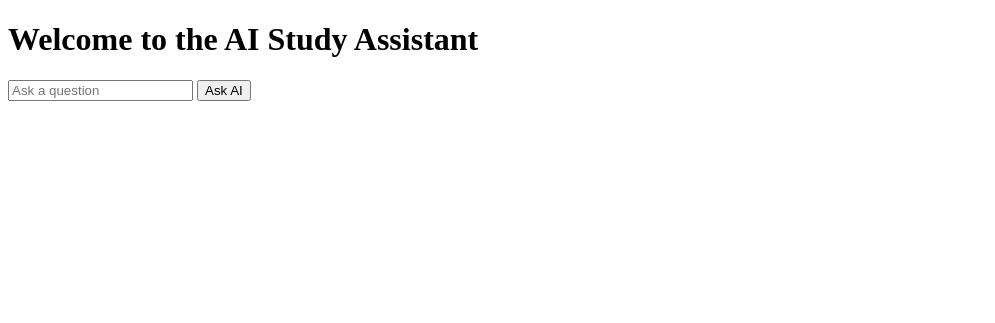
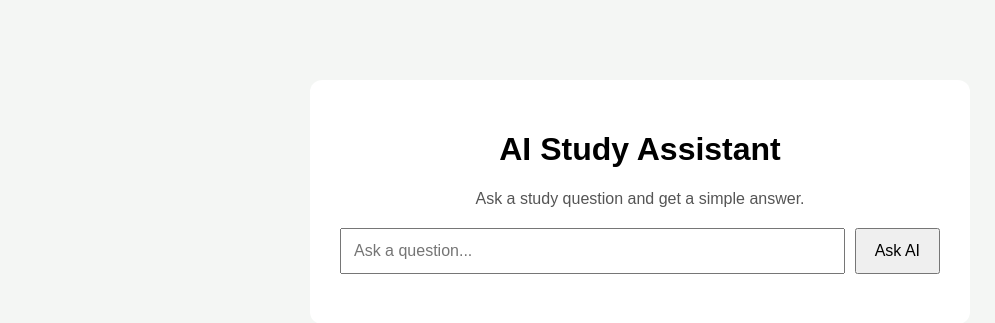
Before and after one commit to tajirreda-a11y/ai-study-assistant, a Flask app: page / in a window 1280 px wide. Shown: the top 323 px of the page, without its empty margins (0-995 px from the left). Run offline with Flask 3, Linux system fonts and the light colour scheme.

Commit message:
Add AI chat interface with Ollama

```diff
--- a/app.py
+++ b/app.py
@@ -1,17 +1,32 @@
 from flask import Flask, render_template, request, jsonify
+import requests
 
 app = Flask(__name__)
 
-@app.route('/')
+@app.route("/")
 def home():
-    return render_template('index.html')
+    return render_template("index.html")
 
-@app.route('/ask', methods=['POST'])
+@app.route("/ask", methods=["POST"])
 def ask():
+
     data = request.get_json()
-    question = data.get('question', '')
-    answer = f"You asked: {question}"
-    return jsonify({'answer': answer})
+    question = data.get("question")
 
-if __name__ == '__main__':
+    ollama_response = requests.post(
+        "http://localhost:11434/api/generate",
+        json={
+            "model": "qwen2.5:0.5b",
+            "prompt": question,
+            "stream": False
+        }
+    )
+
+    answer = ollama_response.json()["response"]
+
+    return jsonify({
+        "answer": answer
+    })
+
+if __name__ == "__main__":
     app.run(debug=True)
--- /dev/null
+++ b/static/script.js
@@ -0,0 +1,57 @@
+async function askAI() {
+
+    let questionInput = document.getElementById("question");
+    let button = document.getElementById("askButton");
+    let chatContainer = document.getElementById("chatContainer");
+
+    let question = questionInput.value;
+
+    if (question.trim() === "") {
+        return;
+    }
+
+    // User message
+    let userMessage = document.createElement("div");
+    userMessage.className = "user-message";
+    userMessage.innerText = question;
+
+    chatContainer.appendChild(userMessage);
+
+    // AI loading message
+    let aiMessage = document.createElement("div");
+    aiMessage.className = "ai-message";
+    aiMessage.innerText = "Thinking...";
+
+    chatContainer.appendChild(aiMessage);
+
+    questionInput.value = "";
+
+    button.disabled = true;
+    button.innerText = "Loading...";
+
+    let response = await fetch("/ask", {
+        method: "POST",
+        headers: {
+            "Content-Type": "application/json"
+        },
+        body: JSON.stringify({
+            question: question
+        })
+    });
+
+    let data = await response.json();
+
+    aiMessage.innerText = data.answer;
+
+    button.disabled = false;
+    button.innerText = "Ask AI";
+
+}
+
+document.getElementById("question").addEventListener("keydown", function(event) {
+
+    if (event.key === "Enter") {
+        askAI();
+    }
+
+});
--- /dev/null
+++ b/static/style.css
@@ -0,0 +1,70 @@
+body {
+    font-family: Arial, sans-serif;
+    background-color: #f4f6f4;
+    margin: 0;
+    padding: 0;
+}
+
+.container {
+    width: 600px;
+    margin: 80px auto;
+    background-color: white;
+    padding: 30px;
+    border-radius: 12px;
+    text-align: center;
+}
+
+.subtitle {
+    color: #555;
+}
+
+.chat-box {
+    display: flex;
+    gap: 10px;
+    margin-top: 20px;
+}
+
+input {
+    flex: 1;
+    padding: 12px;
+    font-size: 16px;
+}
+
+button {
+    padding: 12px 18px;
+    font-size: 16px;
+    cursor: pointer;
+}
+
+#response {
+    margin-top: 25px;
+    text-align: left;
+    background-color: #eef2ff;
+    padding: 15px;
+    border-radius: 8px;
+}
+
+#chatContainer {
+    margin-top: 20px;
+    display: flex;
+    flex-direction: column;
+    gap: 12px;
+}
+
+.user-message {
+    background-color: #dbeafe;
+    padding: 12px;
+    border-radius: 10px;
+    align-self: flex-end;
+    max-width: 80%;
+    text-align: left;
+}
+
+.ai-message {
+    background-color: #eef2ff;
+    padding: 12px;
+    border-radius: 10px;
+    align-self: flex-start;
+    max-width: 80%;
+    text-align: left;
+}
--- a/templates/index.html
+++ b/templates/index.html
@@ -2,29 +2,24 @@
 <html lang="en">
 <head>
     <meta charset="UTF-8">
-    <meta name="viewport" content="width=device-width, initial-scale=1.0">
     <title>AI Study Assistant</title>
+    <link rel="stylesheet" href="/static/style.css">
 </head>
 <body>
-    <h1>Welcome to the AI Study Assistant</h1>
-    <input type="text" id="question" placeholder="Ask a question">
-    <button onclick="askAI()">Ask AI</button>
-    <p id="response"></p>
 
-    <script>
-        async function askAI() {
-            let question = document.getElementById('question').value;
+    <div class="container">
+        <h1>AI Study Assistant</h1>
 
-            let response = await fetch('/ask', {
-                method: 'POST',
-                headers: {
-                    'Content-Type': 'application/json'
-                },
-                body: JSON.stringify({ question: question })
-            });
-            let data = await response.json();
-            document.getElementById('response').innerText = data.answer;
-        }
-    </script>
+        <p class="subtitle">Ask a study question and get a simple answer.</p>
+
+        <div class="chat-box">
+            <input type="text" id="question" placeholder="Ask a question...">
+            <button id="askButton" onclick="askAI()">Ask AI</button>
+        </div>
+
+        <div id="chatContainer"></div>
+    </div>
+
+    <script src="/static/script.js"></script>
 </body>
 </html>
```
